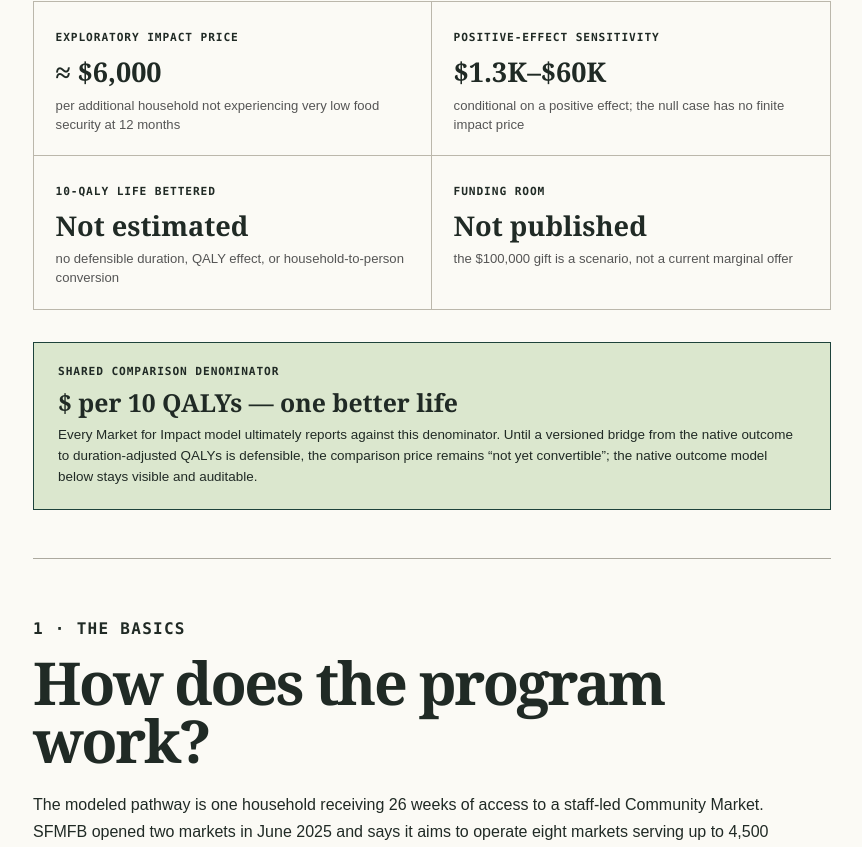
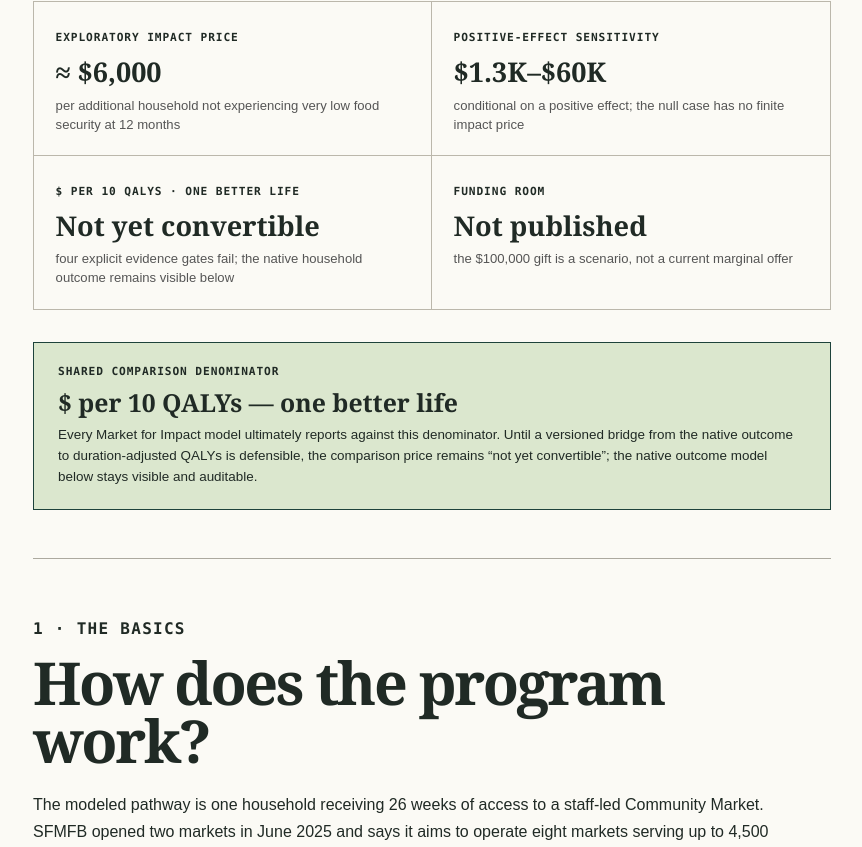
Before and after one commit to Rhys-Lindmark/market-for-impact, a Next.js app: page /charities/sf-marin-food-bank in a window 1280 px wide. Shown: the part 1333-2180 px from the top of the page, without its empty margins (345-1207 px from the left). Built offline with nearby package versions, Linux system fonts and the light colour scheme.

Commit message:
feat: audit Food Bank 10-QALY conversion

```diff
--- a/app/charities/sf-marin-food-bank/page.tsx
+++ b/app/charities/sf-marin-food-bank/page.tsx
@@ -2,6 +2,7 @@ import type { Metadata } from 'next';
 import CharityResearchReport, { type CharityReportContent } from '@/components/CharityResearchReport';
 import review from '@/data/san-francisco/sf-marin-food-bank-review-v1.json';
 import model from '@/data/san-francisco/sf-marin-food-bank-community-market-cea-v1.json';
+import bridgeAudit from '@/data/san-francisco/sf-marin-food-bank-qaly-bridge-audit-v1.json';
 
 export const metadata: Metadata = {
   title: 'SF–Marin Food Bank Community Markets — charity research | Market for Impact',
@@ -35,7 +36,7 @@ const content: CharityReportContent = {
   summary: [
     { label: 'EXPLORATORY IMPACT PRICE', value: '≈ $6,000', detail: 'per additional household not experiencing very low food security at 12 months' },
     { label: 'POSITIVE-EFFECT SENSITIVITY', value: '$1.3K–$60K', detail: 'conditional on a positive effect; the null case has no finite impact price' },
-    { label: '10-QALY LIFE BETTERED', value: 'Not estimated', detail: 'no defensible duration, QALY effect, or household-to-person conversion' },
+    { label: '$ PER 10 QALYS · ONE BETTER LIFE', value: 'Not yet convertible', detail: 'four explicit evidence gates fail; the native household outcome remains visible below' },
     { label: 'FUNDING ROOM', value: 'Not published', detail: 'the $100,000 gift is a scenario, not a current marginal offer' },
   ],
   programSection: {
@@ -58,10 +59,26 @@ const content: CharityReportContent = {
     uncertaintyBoundary: model.nullEffectBoundary,
     fundingBoundary: model.fundingRoom.boundary,
   },
+  comparisonAudit: {
+    headline: 'Not yet convertible to $ per 10 QALYs—and now we can say exactly why.',
+    body: bridgeAudit.decision,
+    candidate: {
+      label: 'BEST CANDIDATE HEALTH-UTILITY EVIDENCE',
+      value: '0.008 QALY / adult-year',
+      detail: '95% CI 0.002–0.014 in an observational target-trial emulation of eliminating food insecurity. This is useful evidence, but it does not match the modeled household outcome.',
+    },
+    failedGates: bridgeAudit.failedGates.map((gate) => ({ key: gate.key, label: gate.label, why: gate.why })),
+    illustrative: {
+      expression: bridgeAudit.illustrativeCounterfactual.arithmetic,
+      result: `= ${compactMoney.format(bridgeAudit.illustrativeCounterfactual.resultUsd)}`,
+      boundary: bridgeAudit.illustrativeCounterfactual.publicationBoundary,
+    },
+    requiredEvidence: bridgeAudit.requiredEvidence,
+  },
   evidence: review.evidence,
   reservations: review.reservations,
   excludedBenefits: model.excludedBenefits,
-  sources: review.sources,
+  sources: [...review.sources, ...bridgeAudit.sources.filter((source) => !review.sources.some((existing) => existing.url === source.url))],
 };
 
 export default function SfMarinFoodBankResearchPage() { return <CharityResearchReport content={content} />; }
--- a/app/san-francisco/page.tsx
+++ b/app/san-francisco/page.tsx
@@ -44,7 +44,7 @@ const canonicalResearchRoutes = new Map([['sf-lgbt-center', '/charities/sf-lgbt-
 const canonicalResearchHref = (key: string, fallback: string) => canonicalResearchRoutes.get(key) ?? fallback;
 
 const topResearchPrograms = [
-  { organization: 'San Francisco–Marin Food Bank', program: 'Community Markets', overview: 'Client-choice groceries plus navigation and support for households facing food insecurity.', price: '≈ $6,000', unit: 'per additional household not experiencing very low food security at 12 months', evidence: 'Promising but indirect', detail: 'The causal anchor is a randomized trial of a different bundled pantry model. SFMFB has not published a causal Community Market outcome.', href: '/charities/sf-marin-food-bank' },
+  { organization: 'San Francisco–Marin Food Bank', program: 'Community Markets', overview: 'Client-choice groceries plus navigation and support for households facing food insecurity.', price: '≈ $6,000', unit: 'per additional household not experiencing very low food security at 12 months', betterLifePrice: 'Not yet convertible', bridgeState: 'Four evidence gates failed', evidence: 'Promising but indirect', detail: 'The causal anchor is a randomized trial of a different bundled pantry model. A separate audit finds that the health-state transition, person allocation, duration, and SFMFB causal-effect gates all fail.', href: '/charities/sf-marin-food-bank' },
   { organization: 'SF LGBT Center', program: 'Employment Services', overview: 'Affirming job-search support, coaching, career fairs, and employer partnerships for LGBTQ+ job seekers.', price: '≈ $172,000', unit: 'per additional living-wage placement in a 25%-attribution scenario', evidence: 'Reported outcomes; causal effect unknown', detail: 'The 2024 placement count has no counterfactual or retention follow-up; external employment-service effects include a plausible null.', href: '/charities/sf-lgbt-center' },
   { organization: 'Institute on Aging', program: 'Friendship Line proactive calls', overview: 'Structured calls intended to reduce loneliness among older adults.', price: '≈ $14,900', unit: 'per additional six-month loneliness remission', evidence: 'Very uncertain', detail: 'The organization-specific pilot had no comparison group; the causal share and operating cost are modeled.', href: '/charities/institute-on-aging' },
   { organization: 'GLIDE', program: 'Rental assistance', overview: 'Short-term financial assistance intended to prevent shelter entry.', price: '≈ $154,000', unit: 'per additional six-month shelter entry averted', evidence: 'Very uncertain', detail: 'The effect is transferred from external homelessness-prevention evidence and current marginal funding room is unpublished.', href: '/charities/glide' },
@@ -119,7 +119,7 @@ export default function SanFranciscoDonorPage() {
         </header>
         <div className="sf-decision-table" role="table" aria-label="San Francisco research shortlist">
           <div className="sf-decision-table-head" role="row">
-            <span role="columnheader">Organization</span><span role="columnheader">Primary outcome areas</span><span role="columnheader">Cost per life substantially bettered</span><span role="columnheader">Current funding room</span><span role="columnheader">Decision state</span><span aria-hidden="true" />
+            <span role="columnheader">Organization</span><span role="columnheader">Primary outcome areas</span><span role="columnheader">$ per 10 QALYs · one better life</span><span role="columnheader">Current funding room</span><span role="columnheader">Decision state</span><span aria-hidden="true" />
           </div>
           {sfComparison.candidates.map((candidate, index) => (
             <article className="sf-decision-row" role="row" key={candidate.key}>
--- /dev/null
+++ b/data/san-francisco/sf-marin-food-bank-qaly-bridge-audit-v1.json
@@ -0,0 +1,87 @@
+{
+  "version": "sf-marin-food-bank-qaly-bridge-audit-v0.1",
+  "generatedAt": "2026-08-31T19:20:00-07:00",
+  "status": "not-yet-convertible",
+  "sharedDenominator": {
+    "label": "one better life",
+    "qalyThreshold": 10,
+    "publishedPriceUsd": null
+  },
+  "nativeOutcome": "One additional household not experiencing very low food security at 12 months",
+  "decision": "Do not publish a dollars-per-10-QALYs price. The available health-utility estimate describes one adult becoming fully food secure for one year, while the native SFMFB model describes a household crossing only the very-low-food-security threshold. The state transition, person allocation, duration, and organization-specific causal effect are unresolved.",
+  "candidateEvidence": {
+    "design": "Longitudinal observational target-trial emulation using nationally representative Medical Expenditure Panel Survey data",
+    "population": "Adults who screened positive for food insecurity; 1,368 were food insecure under the full survey module",
+    "contrast": "Status quo versus a hypothetical intervention making every participant food secure",
+    "qalyPerAdultYear": { "best": 0.008, "low95Ci": 0.002, "high95Ci": 0.014 },
+    "boundary": "The estimate is an adult-level one-year health-utility difference for eliminating food insecurity. It is not a randomized intervention effect, a household effect, a very-low-to-low-food-security transition, or evidence about SFMFB Community Markets."
+  },
+  "failedGates": [
+    {
+      "key": "health_state_transition",
+      "label": "Match the health-state transition",
+      "status": "failed",
+      "why": "USDA classifies both low and very low food security as food insecure. The SFMFB model estimates movement out of very low food security, which may still leave a household food insecure; the candidate utility study estimates becoming food secure."
+    },
+    {
+      "key": "person_allocation",
+      "label": "Allocate a household outcome to people",
+      "status": "failed",
+      "why": "The native result is measured per household, while QALYs accrue to people. No defensible adult/child count, affected-member share, or within-household distribution is available for the modeled Community Market cohort."
+    },
+    {
+      "key": "duration",
+      "label": "Establish duration",
+      "status": "failed",
+      "why": "A 12-month endpoint does not show when the food-security change began, whether it persisted for a full year, or what happened after follow-up."
+    },
+    {
+      "key": "program_effect",
+      "label": "Measure the SFMFB causal effect",
+      "status": "failed",
+      "why": "The native effect is transferred from Freshplace, which bundled client choice with monthly motivational interviewing and referrals in Hartford. SFMFB has not published a causal Community Market food-security or health-utility result."
+    }
+  ],
+  "illustrativeCounterfactual": {
+    "status": "not-a-comparison-price",
+    "assumptions": "If, contrary to the missing evidence, every native household outcome meant exactly one adult became fully food secure for exactly one year, use 0.008 QALY per adult-year.",
+    "nativeCostPerOutcomeUsd": 6000,
+    "qalyPerOutcome": 0.008,
+    "arithmetic": "$6,000 / 0.008 QALY x 10 QALYs",
+    "resultUsd": 7500000,
+    "publicationBoundary": "This arithmetic is shown only to expose the unsupported assumptions. It must not appear as SFMFB's comparison price, rank, or recommendation."
+  },
+  "requiredEvidence": [
+    "Report the full USDA food-security transition matrix for a defined Community Market cohort, including high, marginal, low, and very low categories.",
+    "Report unique household composition and pre-specify which adults and children receive health-utility credit.",
+    "Measure SF-6D or another preference-based health utility at baseline and follow-up, with timing sufficient to estimate duration.",
+    "Use a credible comparison, complete participant flow, missing-data analysis, and a pre-specified causal estimand.",
+    "Publish incremental program cost, public/private displacement, capacity, and a dated marginal funding plan."
+  ],
+  "sources": [
+    {
+      "publisher": "Journal of General Internal Medicine",
+      "title": "Eliminating Food Insecurity in the USA: a Target Trial Emulation Using Observational Data to Estimate Effects on Health-Related Quality of Life",
+      "url": "https://pmc.ncbi.nlm.nih.gov/articles/PMC10406772/",
+      "published": "2023",
+      "retrieved": "2026-08-31",
+      "sourceType": "peer-reviewed observational target-trial emulation"
+    },
+    {
+      "publisher": "USDA Economic Research Service",
+      "title": "Food Security in the U.S.: Measurement",
+      "url": "https://www.ers.usda.gov/topics/food-nutrition-assistance/food-security-in-the-us/measurement",
+      "published": "Updated 2026",
+      "retrieved": "2026-08-31",
+      "sourceType": "official measurement definition"
+    },
+    {
+      "publisher": "American Journal of Preventive Medicine",
+      "title": "A novel food pantry program: food security, self-sufficiency, and diet-quality outcomes",
+      "url": "https://pubmed.ncbi.nlm.nih.gov/24139769/",
+      "published": "2013",
+      "retrieved": "2026-08-31",
+      "sourceType": "peer-reviewed randomized trial"
+    }
+  ]
+}
```
Also changed, not shown: components/CharityResearchReport.tsx (+20 -0 lines), app/globals.css, 2 other files (tests, documents, lock files or other folders).
